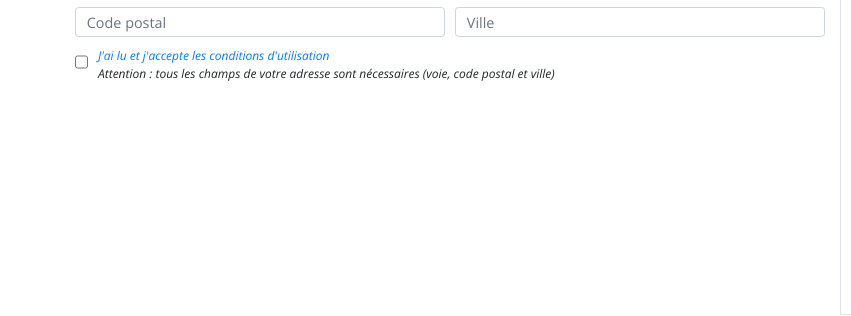
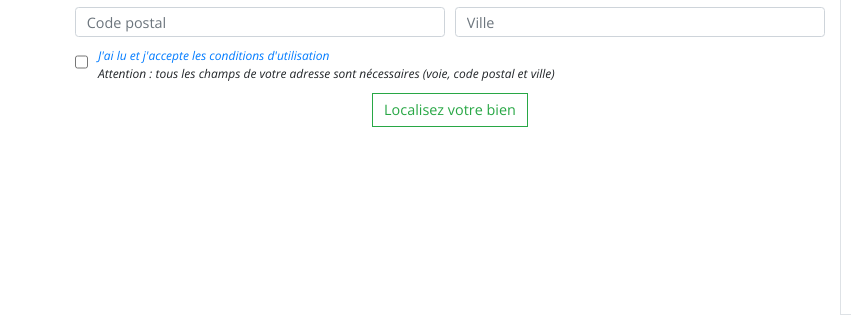
Before and after one commit to Thomas95550/jestimo-lonelypage-sass-node, a website: page index.html in a window 1280 px wide. Shown: the part 469-785 px from the top of the page, 0-851 px from the left. Drawn offline with nearby package versions, Linux system fonts and the light colour scheme.

Commit message:
adding button form validation

```diff
--- a/index.html
+++ b/index.html
@@ -167,6 +167,9 @@
                         <input type="checkbox" style="float: left;" required=""><a href="https://www.jestimonline.com/cgu.html">J'ai lu et j'accepte les conditions d'utilisation</a><br>
                         <span style="font-style: italic">Attention : tous les champs de votre adresse sont nécessaires (voie, code postal et ville) </span>
                     </div>
+                    <div class="col-12 col-md-12 align-self-end">
+                        <button type="button" id="form-validation" class="btn btn-outline-success auto-margin">Localisez votre bien</button>
+                    </div>
                 </div>
             </form>
         </div>
--- a/private/scss/main.scss
+++ b/private/scss/main.scss
@@ -80,7 +80,6 @@ form {
     padding-right: .3rem !important;
     color: #6c757d;  }
 }
-
 .auto-margin {  margin: 0 auto;  }
 .btn {
   border-radius: 0;
@@ -90,6 +89,10 @@ form {
     margin-top: 15px;  }
 }
 
+#form-validation {
+  display: block;
+  margin: 0 auto;  }
+.right { float: right; }
 .bordered-animated {
   transition: all 1s ease;
   width: 0;
```
Also changed, not shown: assets/css/main.css.
